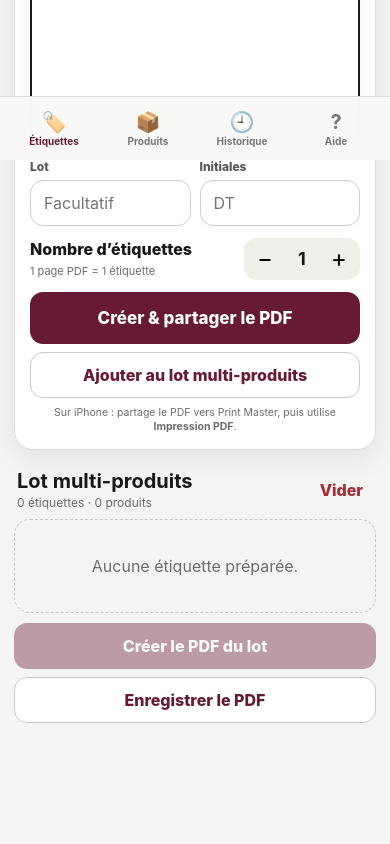
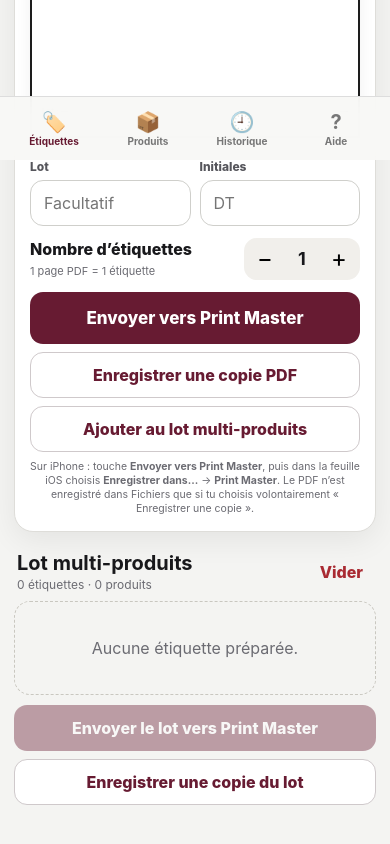
Before and after one commit to davidtranchaud79-svg/ETIQUETTE-LORRAINE, a plain HTML site: page index.html in a window 390 px wide. Shown: the part 684-1528 px from the top of the page. Before the commit the page ends 1503 px from the top, so only its background shows below. Drawn offline with Linux system fonts and the light colour scheme.

Commit message:
Améliore le flux iPhone vers Print Master

```diff
--- a/index.html
+++ b/index.html
@@ -20,7 +20,7 @@
 
   <main>
     <section class="view active" data-view="print">
-      <div class="status-strip"><span class="dot"></span><strong>PDF direct</strong><span>Excel supprimé du circuit</span></div>
+      <div class="status-strip"><span class="dot"></span><strong>PDF temporaire</strong><span>Envoi direct via iPhone</span></div>
 
       <div id="quickWrap" class="quick-wrap hidden">
         <div class="section-mini"><strong>Accès rapide</strong><span>Favoris + récents</span></div>
@@ -71,14 +71,15 @@
           <div class="stepper"><button id="qtyMinus" aria-label="Diminuer">−</button><strong id="qtyValue">1</strong><button id="qtyPlus" aria-label="Augmenter">+</button></div>
         </div>
 
-        <button id="printNowBtn" class="primary-btn full big-action">Créer & partager le PDF</button>
+        <button id="printNowBtn" class="primary-btn full big-action">Envoyer vers Print Master</button>
+        <button type="button" onclick="printCurrent(false)" class="secondary-btn full">Enregistrer une copie PDF</button>
         <button id="addBatchBtn" class="secondary-btn full">Ajouter au lot multi-produits</button>
-        <div class="microcopy center">Sur iPhone : partage le PDF vers Print Master, puis utilise <strong>Impression PDF</strong>.</div>
+        <div class="microcopy center">Sur iPhone : touche <strong>Envoyer vers Print Master</strong>, puis dans la feuille iOS choisis <strong>Enregistrer dans…</strong> → <strong>Print Master</strong>. Le PDF n’est enregistré dans Fichiers que si tu choisis volontairement « Enregistrer une copie ».</div>
       </div>
 
       <div class="section-heading"><div><h2>Lot multi-produits</h2><p id="batchSummary">0 étiquette</p></div><button class="text-btn danger" id="clearBatchBtn">Vider</button></div>
       <div id="batchList" class="stack empty-state"><p>Aucune étiquette préparée.</p></div>
-      <div class="sticky-actions"><button id="printBatchBtn" class="primary-btn full" disabled>Créer le PDF du lot</button><button id="savePdfBtn" class="secondary-btn full" disabled>Enregistrer le PDF</button></div>
+      <div class="sticky-actions"><button id="printBatchBtn" class="primary-btn full" disabled>Envoyer le lot vers Print Master</button><button id="savePdfBtn" class="secondary-btn full" disabled>Enregistrer une copie du lot</button></div>
     </section>
 
     <section class="view" data-view="products">
@@ -96,8 +97,9 @@
     </section>
 
     <section class="view" data-view="help">
-      <div class="section-heading top"><div><h2>Utilisation avec Print Master</h2><p>Le chemin le plus court.</p></div></div>
-      <div class="card steps-card"><ol><li>Prépare l’étiquette ici.</li><li>Touche <strong>Créer & partager le PDF</strong>.</li><li>Dans la feuille de partage iOS, choisis <strong>Print Master</strong> si proposé. Sinon enregistre le PDF.</li><li>Dans Print Master, ouvre <strong>Impression PDF</strong> et sélectionne le fichier.</li><li>Vérifie <strong>40 × 30 mm</strong>, échelle 100 %, puis imprime.</li></ol></div>
+      <div class="section-heading top"><div><h2>Utilisation avec Print Master</h2><p>Le chemin le plus court sur iPhone.</p></div></div>
+      <div class="card steps-card"><ol><li>Prépare ton étiquette.</li><li>Touche <strong>Envoyer vers Print Master</strong>.</li><li>Dans la feuille de partage iOS, choisis <strong>Enregistrer dans…</strong>.</li><li>Sélectionne <strong>Print Master</strong> comme destination.</li><li>Dans Print Master, ouvre <strong>Impression PDF</strong>, vérifie <strong>40 × 30 mm</strong> et imprime.</li></ol></div>
+      <div class="card warning-card"><h3>Pas d’encombrement inutile</h3><p>L’envoi principal utilise un PDF temporaire pour la feuille de partage. Le bouton « Enregistrer une copie PDF » est réservé aux cas où tu veux réellement conserver le fichier.</p></div>
       <div class="card warning-card"><h3>PMS / HACCP</h3><p>Les durées sont volontairement sous ton contrôle. L’application calcule une échéance à partir des règles que tu as saisies ; elle ne détermine pas elle-même la durée sanitaire d’un produit.</p></div>
     </section>
   </main>
```
